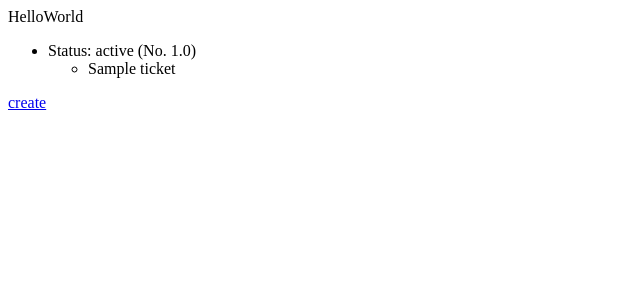
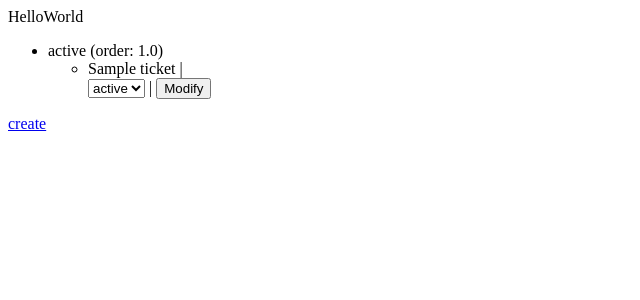
Before and after one commit to Pyons04/sunday_project, a Django app: page /ticket/kanban/ in a window 1280 px wide. Shown: the top 300 px of the page, without its empty margins (0-640 px from the left). Run offline with Django 4.2, Linux system fonts and the light colour scheme; tables that the repository leaves empty hold one stand-in row (values such as "Sample post").

Commit message:
modify ticket status from kanban bord

```diff
--- a/ticket_manager/templates/kanban.html
+++ b/ticket_manager/templates/kanban.html
@@ -1,10 +1,20 @@
 <p1>HelloWorld</p1>
 <ul>
   {% for item in object_list %}
-  <li>Status: {{ item.status }} (No. {{ item.order }})</li>
+  <li>{{ item.status }} (order: {{ item.order }})</li>
   <ul>
     {% for ticket in item.ticket_set.all %}
-       <li> {{ ticket.title }}</li>
+       <li> {{ ticket.title }} |
+        <form method="post" id="status" action="{% url 'ticket_update' ticket.id %}">
+        <select name="status">
+          {% for status in object_list %}
+            <option value="{{ status.id }}"> {{ status }} </option>
+          {% endfor %}
+        </select> |
+          {% csrf_token %}
+          <input type="submit" value="Modify">
+        </form>
+      </li>
     {% endfor %}
   </ul>
   {% endfor %}
--- a/ticket_manager/views.py
+++ b/ticket_manager/views.py
@@ -56,3 +56,6 @@ class UpdateTicketView(generic.UpdateView):
   fields = ['status']
   template_name = 'ticket_update_form.html'
   success_url = reverse_lazy('kanban')
+
+  def form_valid(self, form):
+    return super().form_valid(form)
```
